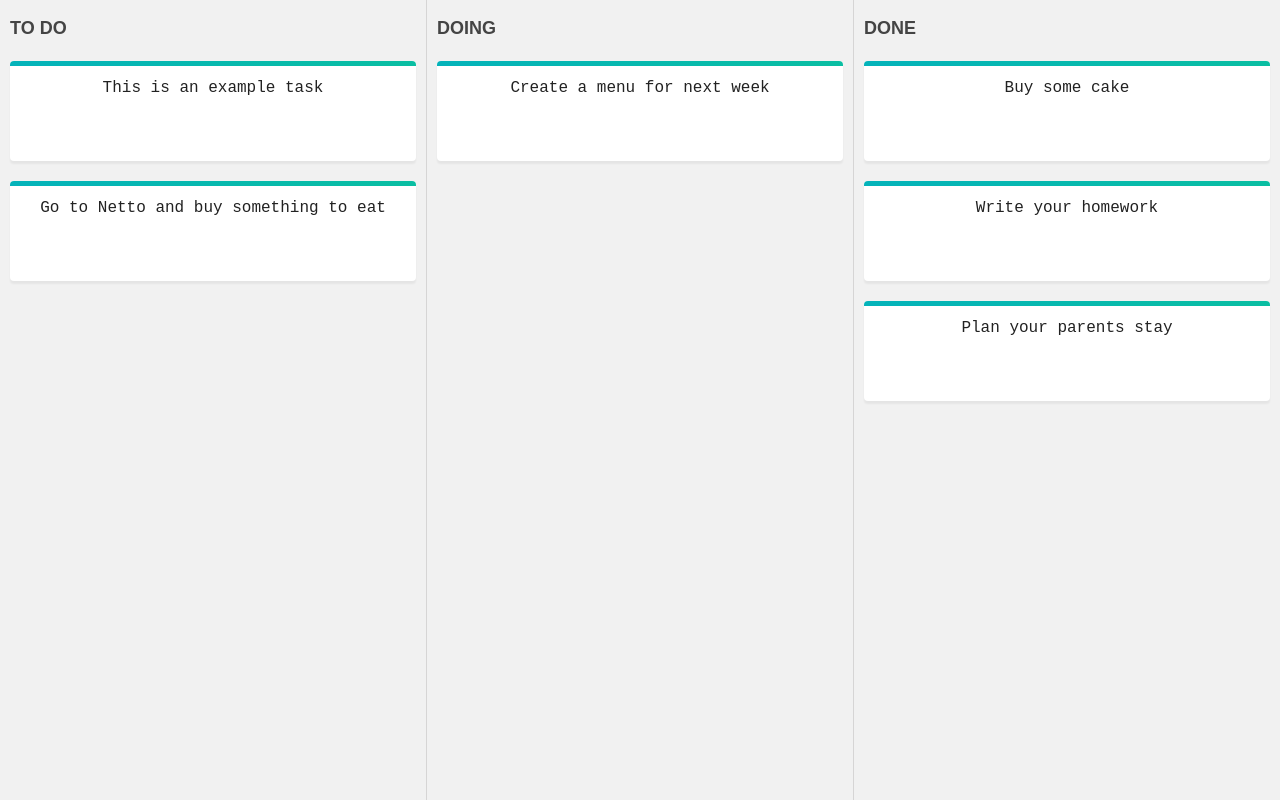
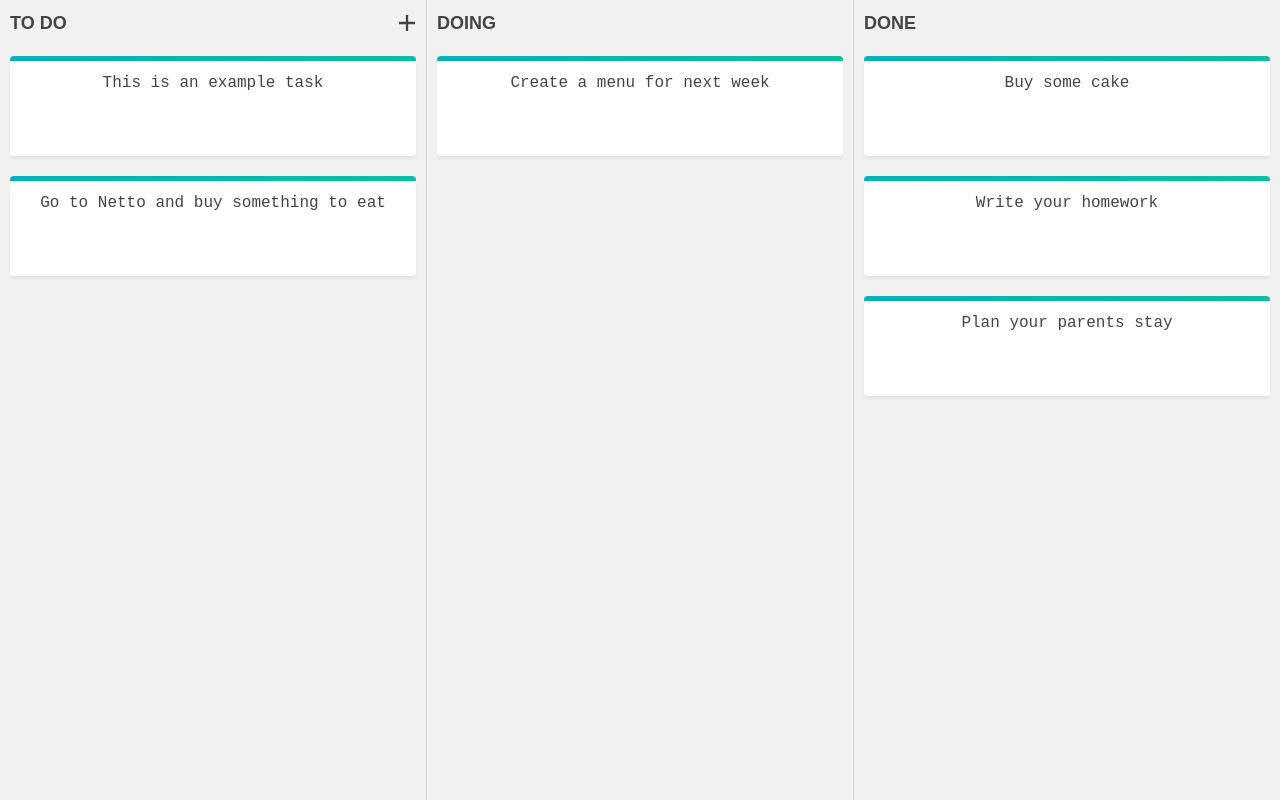
Before and after one commit to moubi/flow-task, a React (Create React App) app: page / in a window 1280 px wide. Built offline with nearby package versions, Linux system fonts and the light colour scheme; the HTML template or start-up script is replaced by a standard one.

Commit message:
Add "+" icon to the TODO column

```diff
--- a/src/components/Board/Board.js
+++ b/src/components/Board/Board.js
@@ -95,11 +95,12 @@ export default class Board extends Component {
 
     return (
       <div className="Board">
-        {columns.map(column => (
+        {columns.map((column, index) => (
           <Column
             id={column.id}
             key={column.id}
             name={column.name}
+            shouldHaveAddIcon={index === 0}
             onDrop={this.handleDrop}
             onDragOver={this.handleDragOver}
           >
--- a/src/components/Column/Column.js
+++ b/src/components/Column/Column.js
@@ -5,7 +5,7 @@ import "./Column.scss";
 
 export default class Column extends Component {
   render() {
-    const { id, name, children, onDrop, onDragOver } = this.props;
+    const { id, name, children, onDrop, onDragOver, shouldHaveAddIcon = false } = this.props;
 
     return (
       <div
@@ -16,7 +16,10 @@ export default class Column extends Component {
         onClick={onDrop}
         onDragOver={onDragOver}
       >
-        <h2>{name}</h2>
+        <header>
+          <h2>{name}</h2>
+          {shouldHaveAddIcon && <i className="plus" onClick={() => {}} />}
+        </header>
         {children}
       </div>
     );
@@ -26,6 +29,7 @@ export default class Column extends Component {
 Column.propTypes = {
   id: PropTypes.string.isRequired,
   name: PropTypes.string.isRequired,
+  shouldHaveAddIcon: PropTypes.bool,
   onDrop: PropTypes.func.isRequired,
   onDragOver: PropTypes.func.isRequired
 }
--- a/src/components/Column/Column.scss
+++ b/src/components/Column/Column.scss
@@ -11,13 +11,33 @@
 
     @media (max-width: 1023px) {
         flex-shrink: 0;
-        flex-basis: 300px;
+        // iPhone 5SE screen width
+        flex-basis: 320px;
     }
 
-    h2 {
-        font-size: 18px;
-        line-height: 26px;
-        text-transform: uppercase;
-        color: #444;
+    header {
+        display: flex;
+        align-items: center;
+        justify-content: space-between;
+        height: 26px;
+        margin-top: 10px;
+
+        h2 {
+            display: inline-block;
+            font-size: 18px;
+            text-transform: uppercase;
+            color: #444;
+        }
+
+        .plus {
+            display: inline-block;
+            width: 18px;
+            height: 18px;
+            background: url("../../assets/plus.svg");
+            background-repeat: no-repeat;
+            background-size: 16px 16px;
+            background-position: 50% 50%;
+            cursor: pointer;
+        }
     }
 }
--- a/src/components/Task/Task.scss
+++ b/src/components/Task/Task.scss
@@ -11,10 +11,11 @@
     font-family: monospace;
     font-size: 16px;
     line-height: 24px;
-    color: #222;
+    color: #444;
     text-align: center;
     overflow: hidden;
 
+    // Top gradient border
     &:before {
         content: '';
         position: absolute;
@@ -22,7 +23,7 @@
         height: 5px;
         top: 0;
         left: 0;
-        background: linear-gradient(to right, #04B3BA 0%,#0ABEA2 100%);
+        background: linear-gradient(to right, #04b3ba 0%,#0abea2 100%);
     }
 
     &--dragging {
```
Also changed, not shown: src/assets/plus.svg (added).
